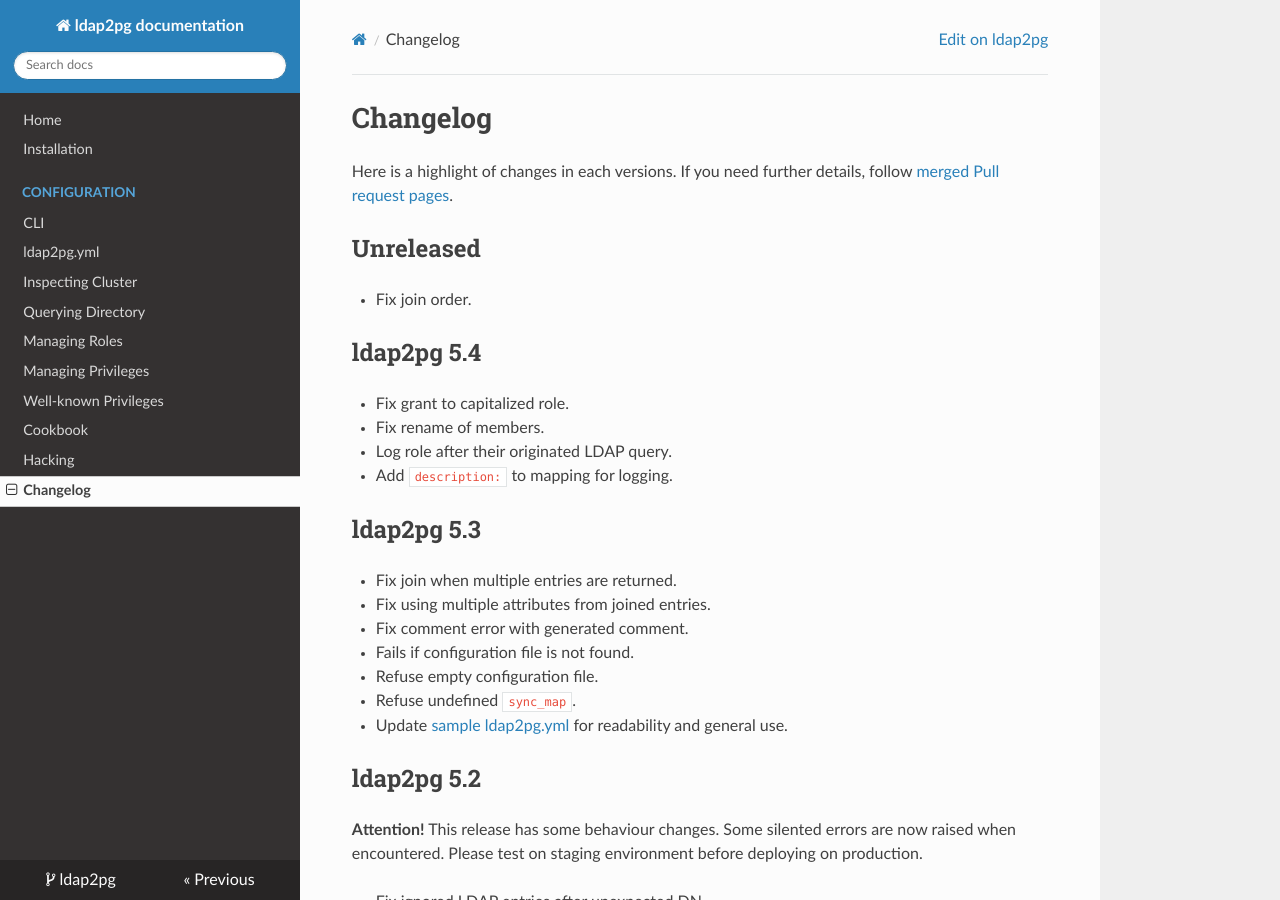
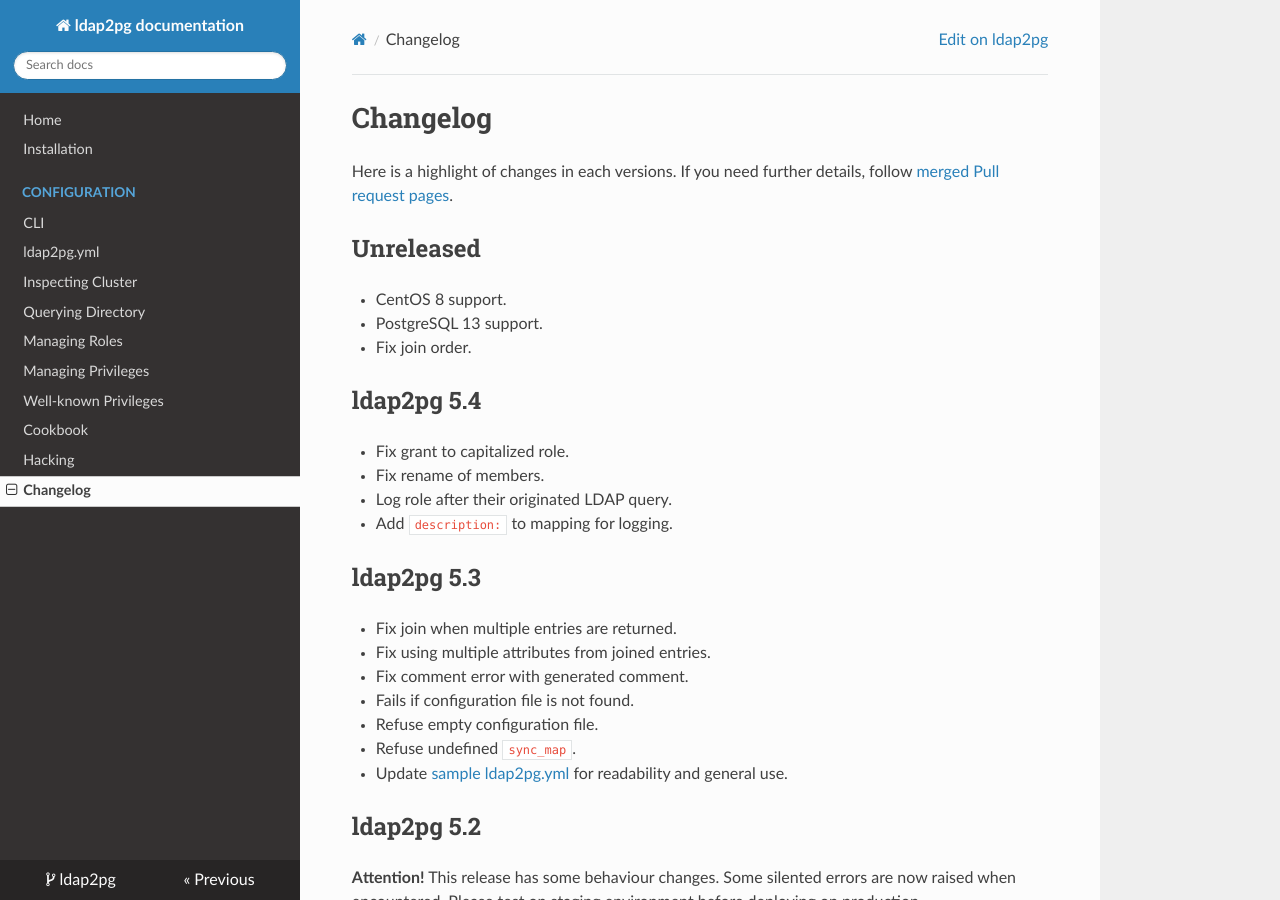
Before and after one commit to dalibo/ldap2pg, an MkDocs documentation site: the page built from docs/changelog.md, in a window 1280 px wide and 900 px high. Built offline with MkDocs 1.6.1, drawn with Linux system fonts in a browser that asks for light colours; nearby versions of some CDN libraries.

Commit message:
CentOS 8 support

```diff
--- a/docs/changelog.md
+++ b/docs/changelog.md
@@ -9,6 +9,8 @@
 
 # Unreleased
 
+- CentOS 8 support.
+- PostgreSQL 13 support.
 - Fix join order.
 
 
```
Also changed, not shown: 3 other files.
